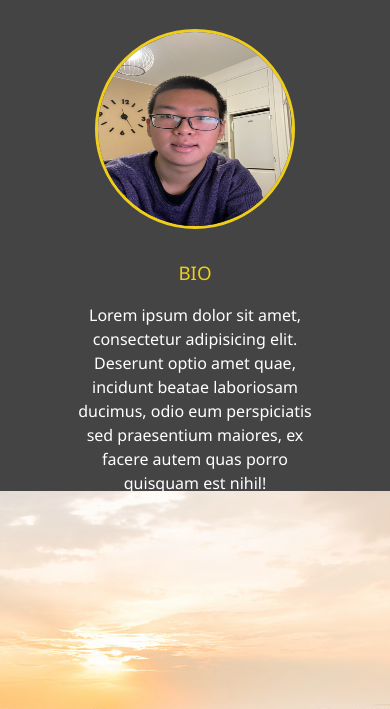
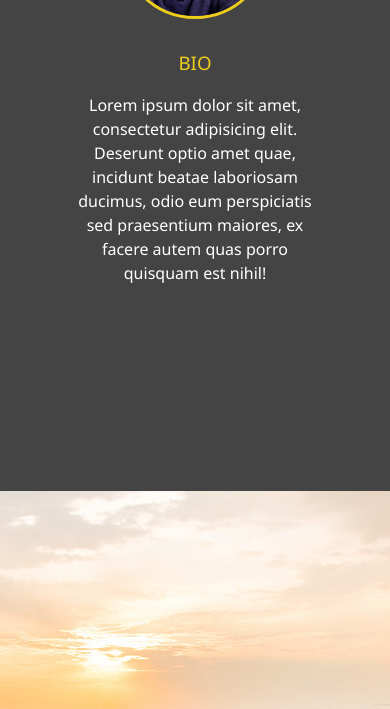
Before and after one commit to Chimpdu/my_portfolio, a website: page dist/aboutme.html in a window 390 px wide. Shown: the part 353-1062 px from the top of the page. Drawn offline with Linux system fonts and the light colour scheme.

Commit message:
minor adjustments for mobile view

```diff
--- a/package.json
+++ b/package.json
@@ -3,12 +3,15 @@
   "version": "1.0.0",
   "description": "My stylish portfolio",
   "main": "index.js",
+  "homepage": "https://Chimpdu.github.io/my_portfolio",
   "scripts": {
-    "sass": "node-sass -w scss/ -o dist/css/"
+    "sass": "node-sass -w scss/ -o dist/css/",
+    "deploy": "gh-pages -d dist"
   },
   "author": "Yuxin Du",
   "license": "MIT",
   "dependencies": {
+    "gh-pages": "^6.1.0",
     "node-sass": "^9.0.0"
   }
 }
--- a/scss/_menu.scss
+++ b/scss/_menu.scss
@@ -72,6 +72,7 @@
             background-size: cover;
             background-repeat: no-repeat;
             background-attachment: fixed;
+            background-position: center;
             border-radius: 50%;
             border: 3px  solid $secondary-color;
         }
--- a/scss/_mobile.scss
+++ b/scss/_mobile.scss
@@ -16,8 +16,20 @@
         .lg-heading {
             line-height: 1;
             margin-bottom: 1rem;
+
         }
-
+        &#aboutme, &#work, &#contact{
+            .lg-heading {
+                font-size: 2rem;
+            }
+        }
+        &#aboutme {
+            min-height: 100vh;
+            .bio-img{
+                width: 150px;
+                height: 150px;
+            }
+        }
     }
     .menu{
         display: flex;
@@ -59,6 +71,14 @@
     .projects{
         grid-template-columns: repeat(2, 1fr);
     }
+    .parallax{
+        .pimg1, .pimg2, .pimg3{
+            background-position: center;
+            background-size: cover;
+            background-repeat: no-repeat;
+            background-attachment: scroll;
+        }
+    }
 
 }
 /*  Smartphones */
@@ -73,4 +93,5 @@
         font-size: 1rem;
     }
 
+
 }
```
Also changed, not shown: dist/css/main.css, 1 other file.
